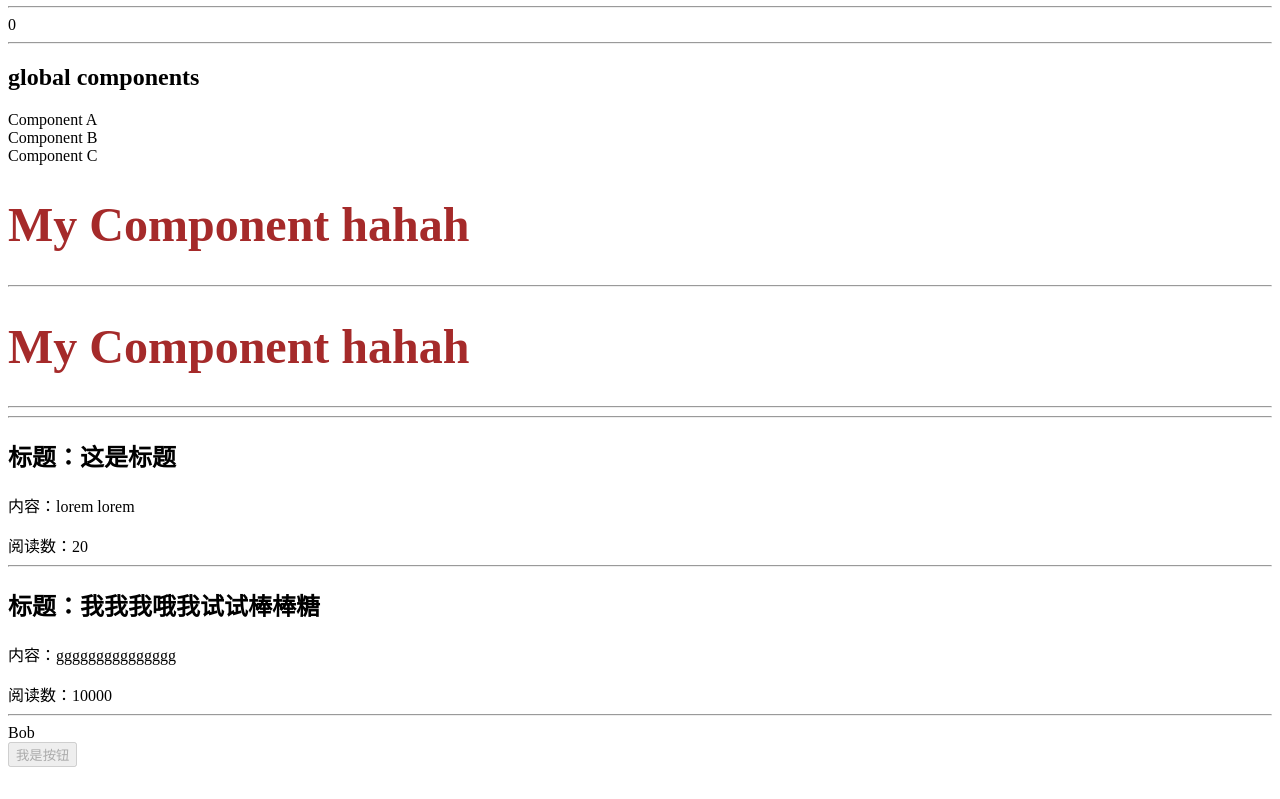
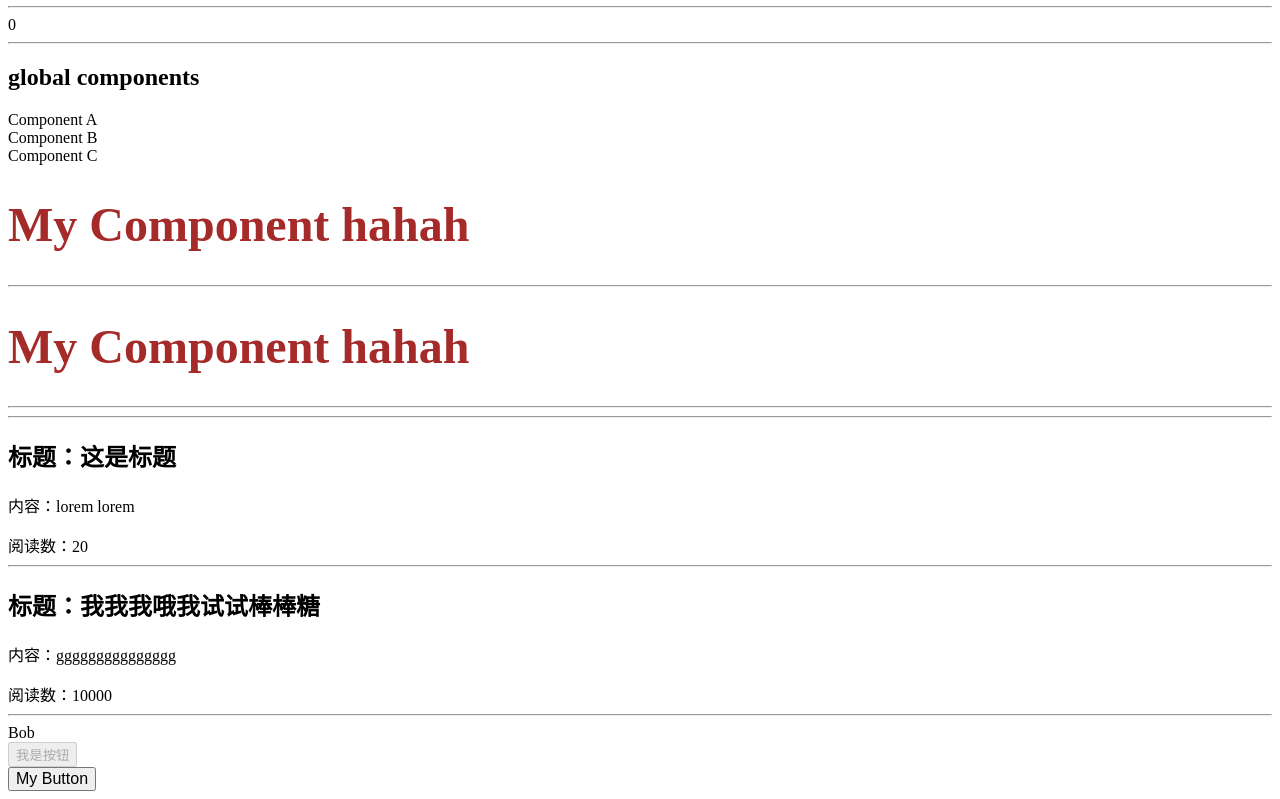
Before and after one commit to aifuxi/learn-vue3, a Vue app: page / in a window 1280 px wide. Shown: the part 689-1488 px from the top of the page. Before the commit the page ends 1464 px from the top, so only its background shows below. Built offline with nearby package versions, Linux system fonts and the light colour scheme.

Commit message:
feat✨: 触发事件

```diff
--- a/src/App.vue
+++ b/src/App.vue
@@ -9,12 +9,15 @@ import LearnWatch from "./components/LearnWatch.vue";
 import MyComponent from "./components/MyComponent.vue";
 import TestRef from "./components/TestRef.vue";
 import TestProps from "./components/TestProps.vue";
+import MyButton from "./components/MyButton.vue";
 
 const post = ref({
   title: "我我我哦我试试棒棒糖",
   content: "ggggggggggggggg",
   count: 10000,
 });
+
+const btnFontSize = ref(1);
 </script>
 
 <template>
@@ -39,4 +42,6 @@ const post = ref({
   <BlogPost v-bind="post" />
 
   <TestProps name="Bob" disabled />
+
+  <MyButton :s="btnFontSize" @scale="(s) => (btnFontSize += s)" />
 </template>
--- /dev/null
+++ b/src/components/MyButton.vue
@@ -0,0 +1,19 @@
+<template>
+  <div>
+    <button @click="handleEmitScale" :style="{ fontSize: `${props.s}rem` }">
+      My Button
+    </button>
+  </div>
+</template>
+
+<script setup lang="ts">
+const emits = defineEmits<{ (e: "scale", s: number): void }>();
+
+const props = defineProps<{ s: number }>();
+
+function handleEmitScale() {
+  emits("scale", 2);
+}
+</script>
+
+<style scoped></style>
```
